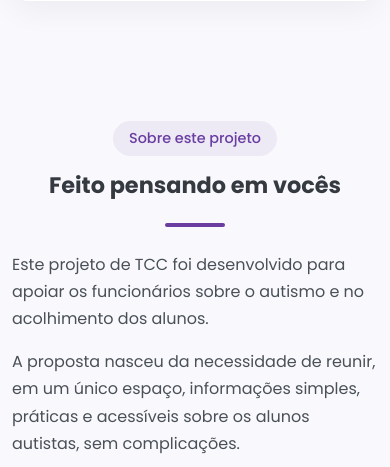
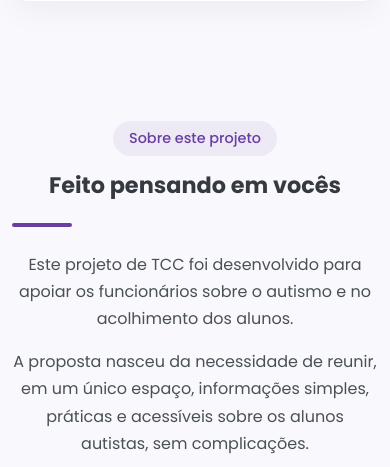
Before and after one commit to DataGusIT/DeployTeste, a Django app: page / in a window 390 px wide. Shown: the part 3805-4272 px from the top of the page. Run offline with Django 5.2, Linux system fonts and the light colour scheme; some libraries are stand-ins or nearby versions.

Commit message:
feat: centralizando about mobile

```diff
--- a/core/templates/core/index.html
+++ b/core/templates/core/index.html
@@ -202,15 +202,15 @@
 <section class="about-section py-5 mt-4">
     <div class="container">
         <div class="row align-items-center">
-            <div class="col-lg-6 mb-4 mb-lg-0 order-lg-2 animate__animated" data-animation="animate__fadeInRight">
-                <div class="section-header text-center mb-4">
+            <div class="col-lg-6 mb-4 mb-lg-0 order-lg-2 animate__animated text-center" data-animation="animate__fadeInRight">
+                <div class="section-header mb-4">
                     <span class="section-subtitle">Sobre este projeto</span>
                     <h2 class="section-title">Feito pensando em vocês</h2>
                     <div class="section-divider"></div>
                 </div>
                 <p>Este projeto de TCC foi desenvolvido para apoiar os funcionários sobre o autismo e no acolhimento dos alunos.</p>
                 <p>A proposta nasceu da necessidade de reunir, em um único espaço, informações simples, práticas e acessíveis sobre os alunos autistas, sem complicações.</p>
-                <div class="mt-4 text-center">
+                <div class="mt-4">
                     <a href="{% url 'sobre' %}" class="btn btn-primary">
                         Conhecer mais sobre o projeto
                     </a>
```
